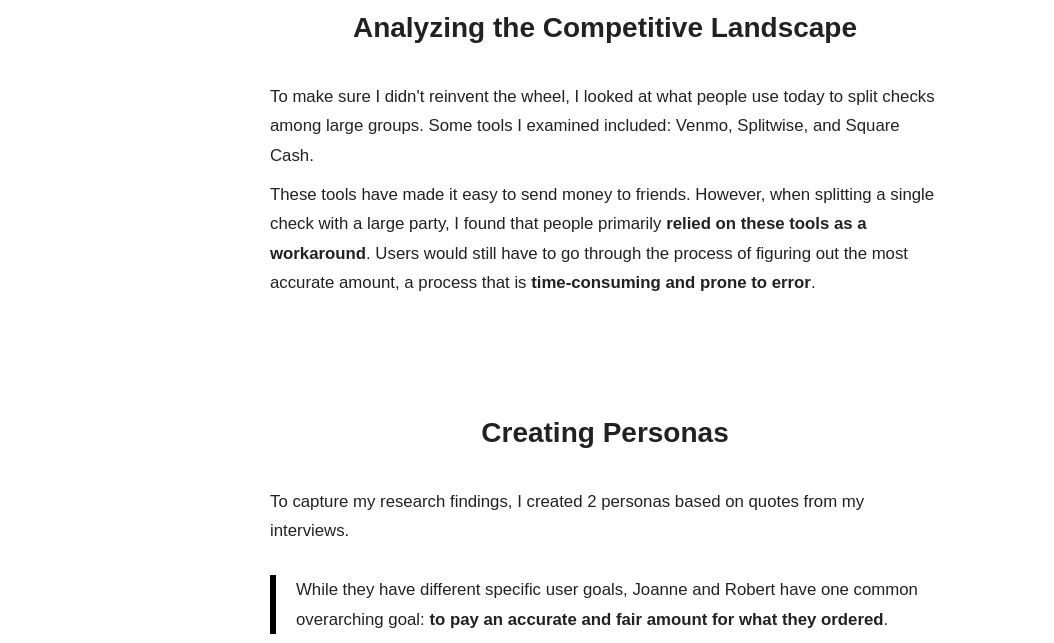
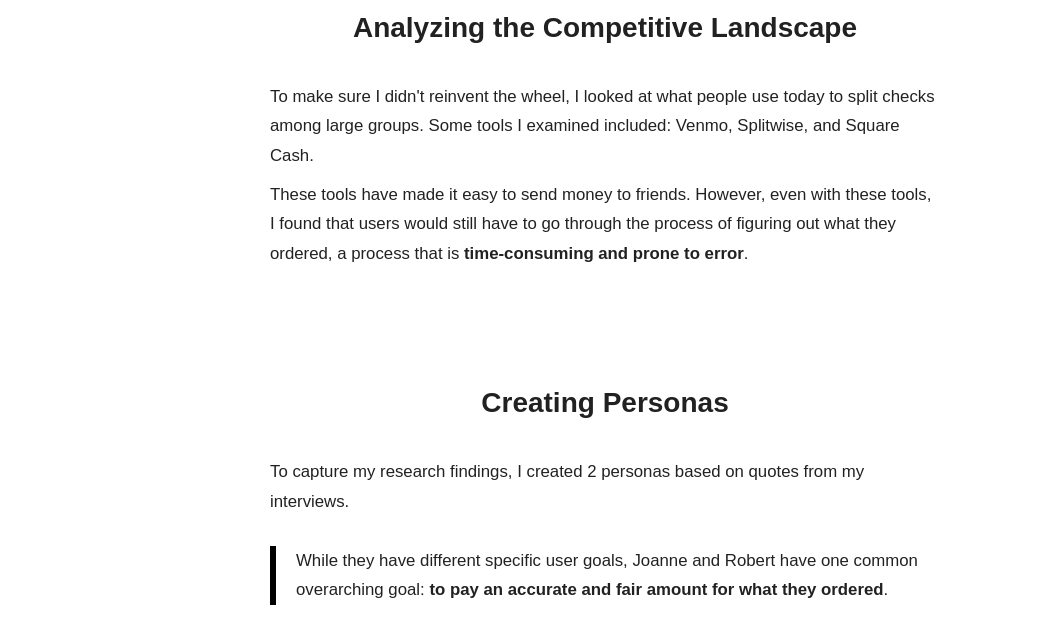
Before and after one commit to poptartsxd/design, a plain HTML site: page check.html in a window 1280 px wide. Shown: the part 5569-6212 px from the top of the page, without its empty margins (35-1089 px from the left). Drawn offline with nearby package versions, Linux system fonts and the light colour scheme.

Commit message:
changed resume

```diff
--- a/check.html
+++ b/check.html
@@ -287,7 +287,7 @@
         <div class="col-md-12">
           <p class="text-center section-subtitle">Analyzing the Competitive Landscape</p>
           <p>To make sure I didn't reinvent the wheel, I looked at what people use today to split checks among large groups. Some tools I examined included: Venmo, Splitwise, and Square Cash.</p>
-          <p>These tools have made it easy to send money to friends. However, when splitting a single check with a large party, I found that people primarily <b>relied on these tools as a workaround</b>. Users would still have to go through the process of figuring out the most accurate amount, a process that is <b>time-consuming and prone to error</b>.</p>
+          <p>These tools have made it easy to send money to friends. However, even with these tools, I found that users would still have to go through the process of figuring out what they ordered, a process that is <b>time-consuming and prone to error</b>.</p>
         </div>
       </div>
     </div>
```
Also changed, not shown: 1 other file.
